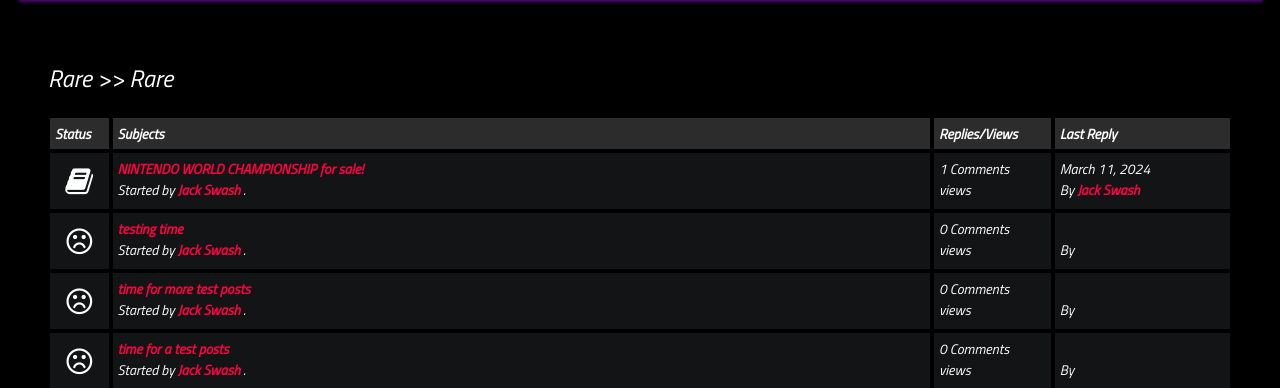
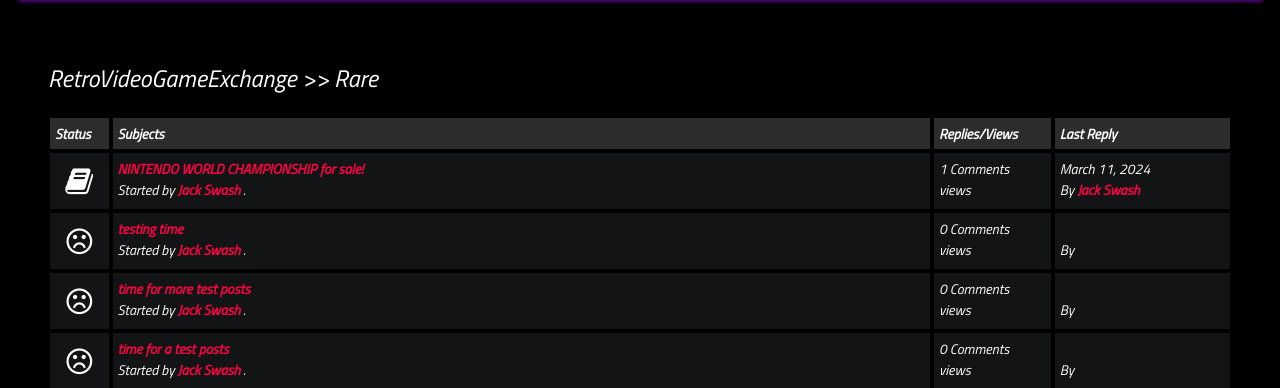
Before and after one commit to ELMOUNTAIN/DjangoUni, a Django app: a page that uses MAIN/templates/posts.html in a window 1280 px wide. Shown: the part 240-628 px from the top of the page. Run offline with Django 5.2, Linux system fonts and the light colour scheme; data comes from the database, SQL or seed files in the repository; parts of the project's set-up code (start-up, migrations or seed data) failed here and were passed over.

Commit message:
more detail in requirements and post displays home page name correctly

```diff
--- a/MAIN/templates/posts.html
+++ b/MAIN/templates/posts.html
@@ -4,7 +4,7 @@
     <div class="container">
         <!--Navigation-->
         <div class="navigate">
-            <span><a href="{% url 'home' %}">{{forum.title}}</a> >> <a href="{{forum.get_url}}">{{forum.title}}</a></span>
+            <span><a href="{% url 'home' %}">RetroVideoGameExchange</a> >> <a href="{{forum.get_url}}">{{forum.title}}</a></span>
         </div>
         <!--Display posts table-->
         <div class="posts-table">
--- a/requirements.txt
+++ b/requirements.txt
@@ -1,3 +1,4 @@
+in VSCode use pip install then the name of the requirement (version numbers arnt import as they are the latest versions):
 asgiref==3.7.2
 colorama==0.4.6
 Django==5.0.3
```
